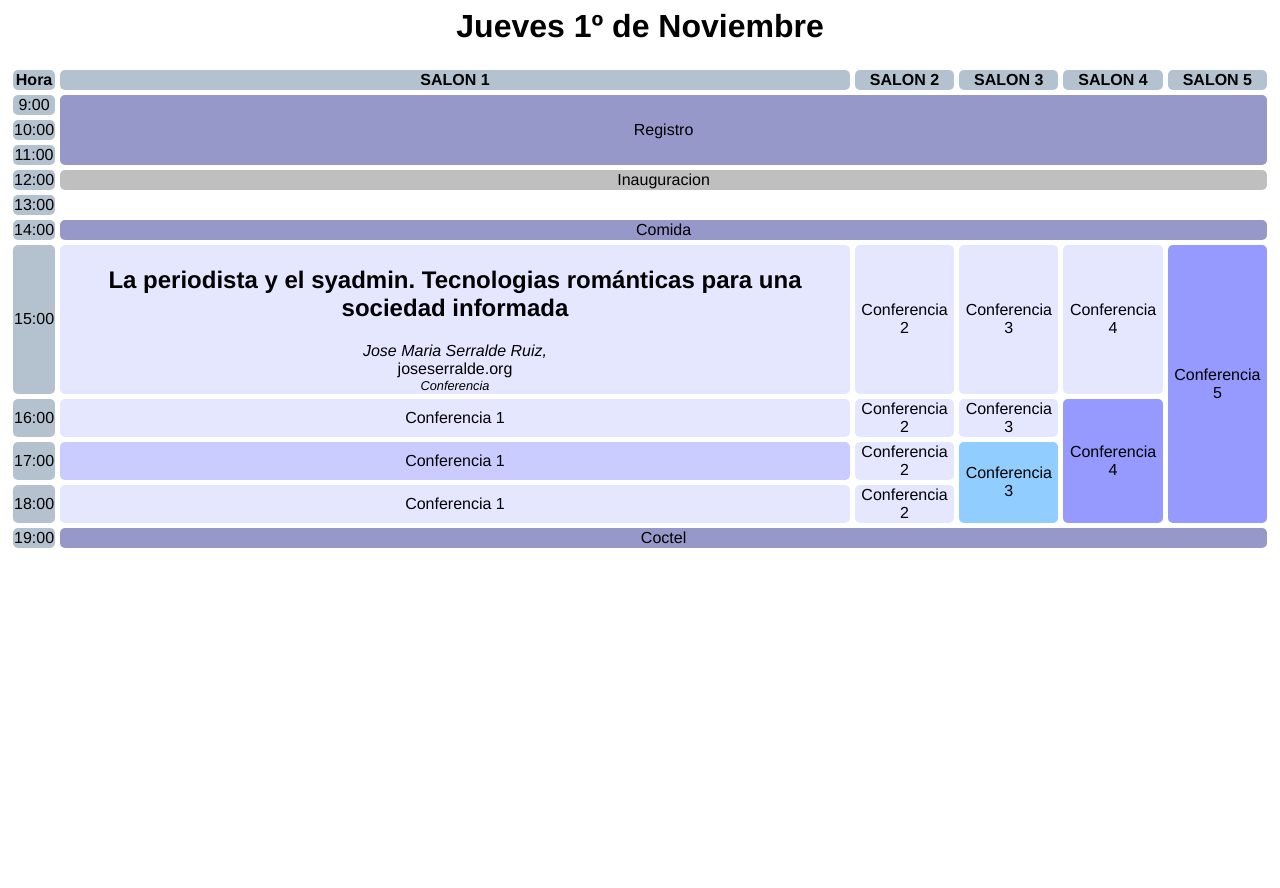
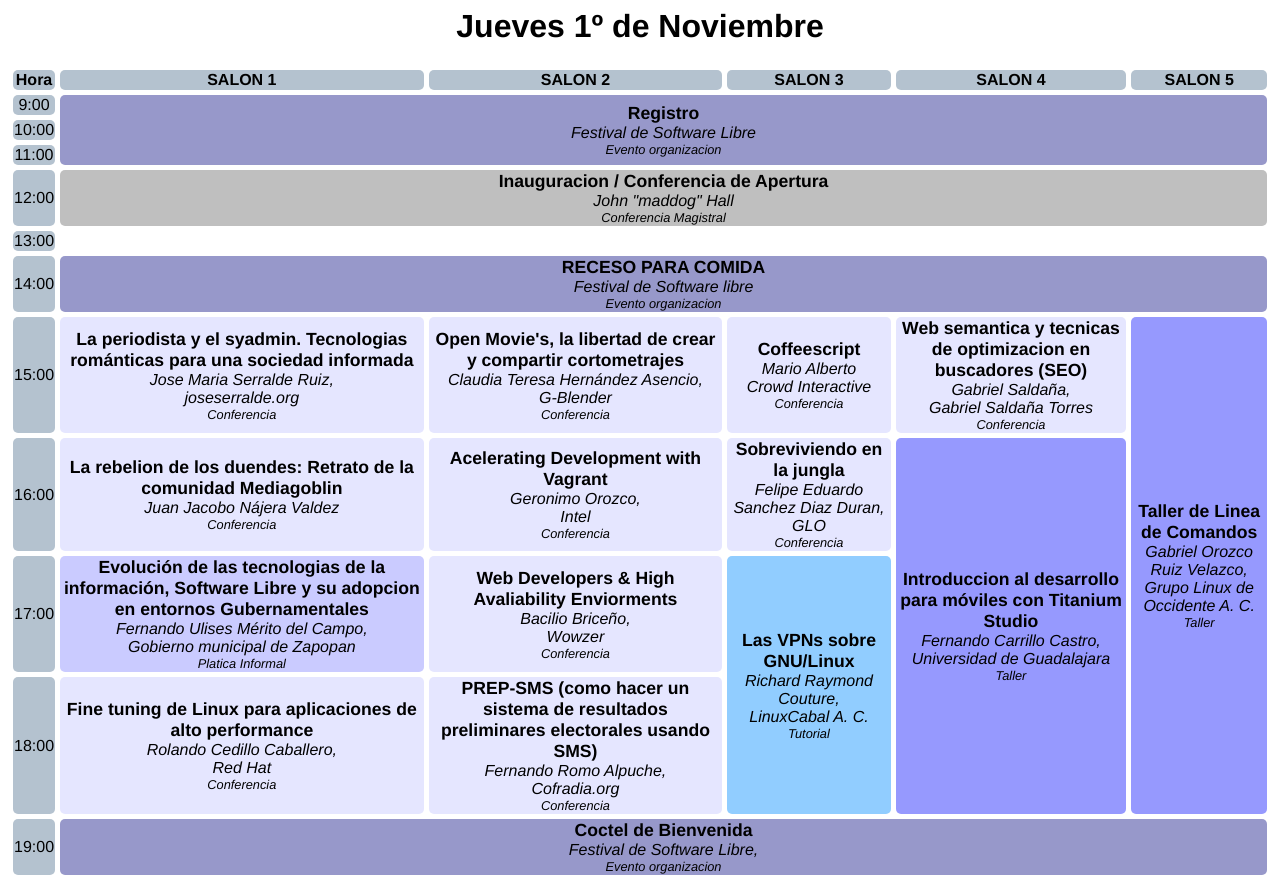
Before and after one commit to dan-altamirano/practica-formularios, a plain HTML site: page index.html in a window 1280 px wide. Before the commit the page ends 800 px from the top, so only its background shows below. Drawn offline with Linux system fonts and the light colour scheme.

Commit message:
Se termino de completar los datos de la tabla

```diff
--- a/css/main.css
+++ b/css/main.css
@@ -12,11 +12,15 @@ table {
 th {
   background-color: #B4C2CF;
   font-weight: lighter;
+
+}
+h2 {
+  font-size: 1.1em;
+  margin: 0;
 }
 .bold {
   font-weight: bolder;
 }
-
 .magistral {
   background-color: #BFBFBF;
 }
@@ -45,6 +49,9 @@ td span {
   font-size: .8em;
   font-style: italic;
 }
+.company {
+  font-style: italic;
+}
 table caption {
   font-weight: bolder;
   font-size: 2em;
--- a/index.html
+++ b/index.html
@@ -22,7 +22,9 @@
         <tr>
           <th>9:00</th>
           <td colspan="5" rowspan="3" class="general">
-            Registro
+            <h2>Registro</h2>
+            <span class="ponente">Festival de Software Libre</span>
+            <span class="event-type">Evento organizacion</span>
           </td>
         </tr>
         <tr>
@@ -33,14 +35,22 @@
         </tr>
         <tr>
           <th>12:00</th>
-          <td colspan="5" class="magistral">Inauguracion</td>
+          <td colspan="5" class="magistral">
+            <h2>Inauguracion / Conferencia de Apertura</h2>
+            <span class="ponente">John "maddog" Hall</span>
+            <span class="event-type">Conferencia Magistral</span>
+          </td>
         </tr>
         <tr>
           <th>13:00</th>
         </tr>
         <tr>
           <th>14:00</th>
-          <td colspan="5" class="general">Comida</td>
+          <td colspan="5" class="general">
+            <h2>RECESO PARA COMIDA</h2>
+            <span class="ponente">Festival de Software libre</span>
+            <span class="event-type">Evento organizacion</span>
+          </td>
         </tr>
         <tr>
           <th>15:00</th>
@@ -51,32 +61,104 @@
             <span class="company">joseserralde.org</span>
             <span class="event-type">Conferencia</span>
           </td>
-          <td class="conf">Conferencia 2</td>
-          <td class="conf">Conferencia 3</td>
-          <td class="conf">Conferencia 4</td>
-          <td rowspan="4" class="taller">Conferencia 5</td>
+          <td class="conf">
+            <h2>
+              Open Movie's, la libertad de crear y compartir cortometrajes
+            </h2>
+            <span class="ponente">Claudia Teresa Hernández Asencio,</span>
+            <span class="company">G-Blender</span>
+            <span class="event-type">Conferencia</span>
+          </td>
+          <td class="conf">
+            <h2>Coffeescript</h2>
+            <span class="ponente">Mario Alberto</span>
+            <span class="company">Crowd Interactive</span>
+            <span class="event-type">Conferencia</span>
+          </td>
+          <td class="conf">
+            <h2>Web semantica y tecnicas de optimizacion en buscadores (SEO)</h2>
+            <span class="ponente">Gabriel Saldaña,</span>
+            <span class="company">Gabriel Saldaña Torres</span>
+            <span class="event-type">Conferencia</span>
+          </td>
+          <td rowspan="4" class="taller">
+            <h2>Taller de Linea de Comandos</h2>
+            <span class="ponente">Gabriel Orozco Ruiz Velazco,</span>
+            <span class="company">Grupo Linux de Occidente A. C.</span>
+            <span class="event-type">Taller</span>
+          </td>
         </tr>
         <tr>
           <th>16:00</th>
-          <td class="conf">Conferencia 1</td>
-          <td class="conf">Conferencia 2</td>
-          <td class="conf">Conferencia 3</td>
-          <td rowspan="3" class="taller">Conferencia 4</td>
+          <td class="conf">
+            <h2>La rebelion de los duendes: Retrato de la comunidad Mediagoblin</h2>
+            <span class="ponente">Juan Jacobo Nájera Valdez</span>
+            <span class="event-type">Conferencia</span>
+          </td>
+          <td class="conf">
+            <h2>Acelerating Development with Vagrant</h2>
+            <span class="ponente">Geronimo Orozco,</span>
+            <span class="company">Intel</span>
+            <span class="event-type">Conferencia</span>
+          </td>
+          <td class="conf">
+            <h2>Sobreviviendo en la jungla</h2>
+            <span class="ponente">Felipe Eduardo Sanchez Diaz Duran,</span>
+            <span class="company">GLO</span>
+            <span class="event-type">Conferencia</span>
+          </td>
+          <td rowspan="3" class="taller">
+            <h2>Introduccion al desarrollo para móviles con Titanium Studio</h2>
+            <span class="ponente">Fernando Carrillo Castro,</span>
+            <span class="company">Universidad de Guadalajara</span>
+            <span class="event-type">Taller</span>
+          </td>
         </tr>
         <tr>
           <th>17:00</th>
-          <td class="informal">Conferencia 1</td>
-          <td class="conf">Conferencia 2</td>
-          <td rowspan="2" class="tutorial">Conferencia 3</td>
+          <td class="informal">
+            <h2>Evolución de las tecnologias de la información, Software Libre
+            y su adopcion en entornos Gubernamentales</h2>
+            <span class="ponente">Fernando Ulises Mérito del Campo,</span>
+            <span class="company">Gobierno municipal de Zapopan</span>
+            <span class="event-type">Platica Informal</span>
+          </td>
+          <td class="conf">
+            <h2>Web Developers & High Avaliability Enviorments</h2>
+            <span class="ponente">Bacilio Briceño,</span>
+            <span class="company">Wowzer</span>
+            <span class="event-type">Conferencia</span>
+          </td>
+          <td rowspan="2" class="tutorial">
+            <h2>Las VPNs sobre GNU/Linux</h2>
+            <span class="ponente">Richard Raymond Couture,</span>
+            <span class="company">LinuxCabal A. C.</span>
+            <span class="event-type">Tutorial</span>
+          </td>
         </tr>
         <tr>
           <th>18:00</th>
-          <td class="conf">Conferencia 1</td>
-          <td class="conf">Conferencia 2</td>
+          <td class="conf">
+            <h2>Fine tuning de Linux para aplicaciones de alto performance</h2>
+            <span class="ponente">Rolando Cedillo Caballero,</span>
+            <span class="company">Red Hat</span>
+            <span class="event-type">Conferencia</span>
+          </td>
+          <td class="conf">
+            <h2>PREP-SMS (como hacer un sistema de resultados preliminares
+              electorales usando SMS)</h2>
+            <span class="ponente">Fernando Romo Alpuche,</span>
+            <span class="company">Cofradia.org</span>
+            <span class="event-type">Conferencia</span>
+          </td>
         </tr>
         <tr>
           <th>19:00</th>
-          <td colspan="5" class="general">Coctel</td>
+          <td colspan="5" class="general">
+            <h2>Coctel de Bienvenida</h2>
+            <span class="ponente">Festival de Software Libre,</span>
+            <span class="event-type">Evento organizacion</span>
+          </td>
         </tr>
       </tbody>
     </table>
```
